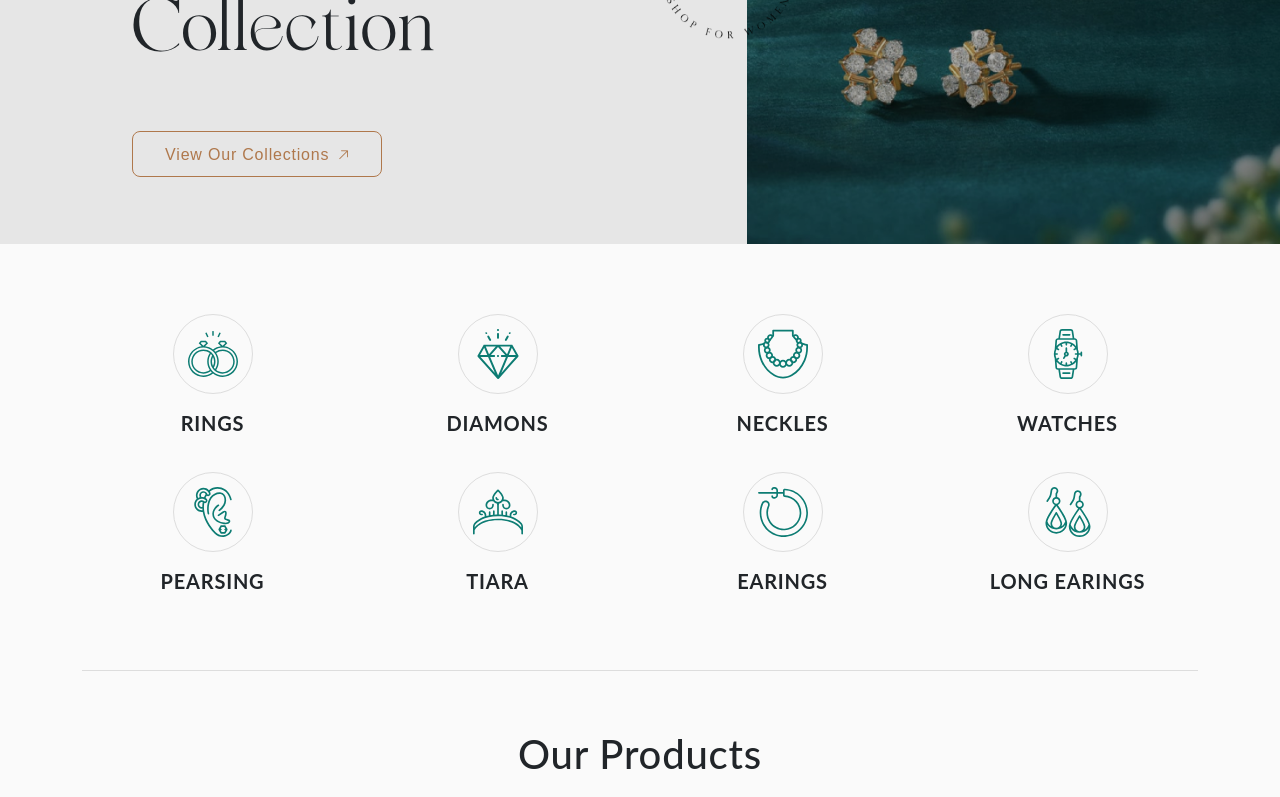
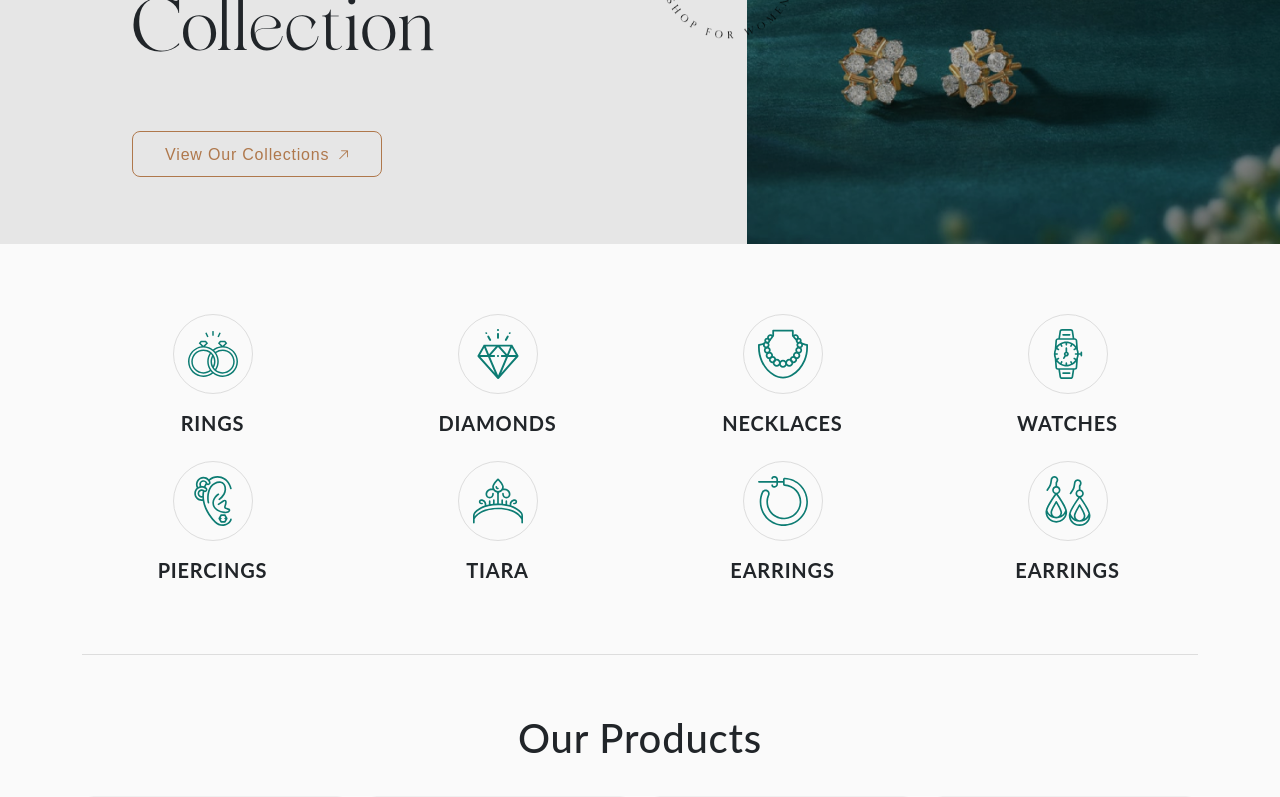
Before and after one commit to shadiyaali/Thavakkal-Frontend, a React (Vite) app: page / in a window 1280 px wide. Shown: the part 382-1179 px from the top of the page. Built offline with nearby package versions, Linux system fonts and the light colour scheme; a web font is replaced by a local one.

Commit message:
Initial commit

```diff
--- a/src/components/category/Homecategory.jsx
+++ b/src/components/category/Homecategory.jsx
@@ -16,54 +16,46 @@ const Data = [
   {
     img: svgRings,
     title: "rings",
-
     link: "#",
   },
   {
     img: svgDiamond,
-    title: "diamons",
-
+    title: "diamonds",
     link: "#",
   },
   {
     img: svgNeckles,
-    title: "neckles",
-
+    title: "necklaces",
     link: "#",
   },
   {
     img: svgWatch,
     title: "watches",
-
     link: "#",
   },
   {
     img: svgPearsing,
-    title: "pearsing",
-
+    title: "piercings",
     link: "#",
   },
   {
     img: svgTiara,
     title: "tiara",
-
     link: "#",
   },
   {
     img: svgEarings,
-    title: "earings",
-
+    title: "earrings",
     link: "#",
   },
   {
     img: svgLongEarings,
-    title: "long earings",
-
+    title: " earrings",
     link: "#",
   },
 ];
 
-const MasterCategory = ({ img, title, desc, link }) => {
+const MasterCategory = ({ img, title, link }) => {
   return (
     <div className="category-block">
       <a href={link}>
@@ -75,7 +67,6 @@ const MasterCategory = ({ img, title, desc, link }) => {
         <a href={link}>
           <h5>{title}</h5>
         </a>
-        <h6>{desc}</h6>
       </div>
     </div>
   );
@@ -87,16 +78,14 @@ const Category = () => {
       <Fragment>
         <Container>
           <section className="section-b-space border-section border-top-0">
-          <Row className="custom-row-gap">
-
+            <Row className="justify-content-center g-4"> {/* Center content and add gap */}
               {Data.map((data, i) => {
                 return (
-                  <Col key={i} xs="6" md="4" lg="3">
+                  <Col key={i} xs="6" sm="6" md="4" lg="3" className="d-flex justify-content-center">
                     <MasterCategory
                       img={data.img}
                       link={data.link}
                       title={data.title}
-
                     />
                   </Col>
                 );
```
